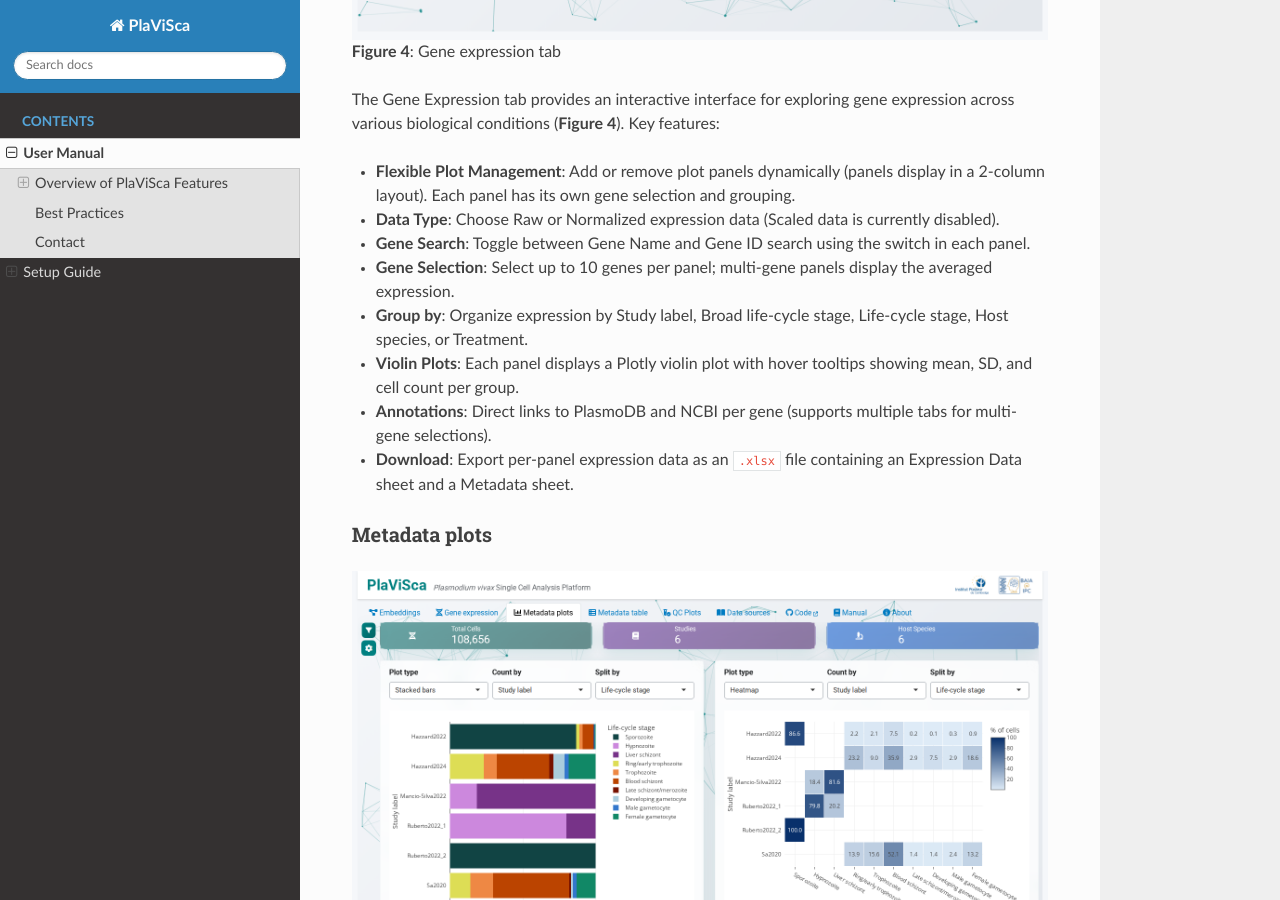
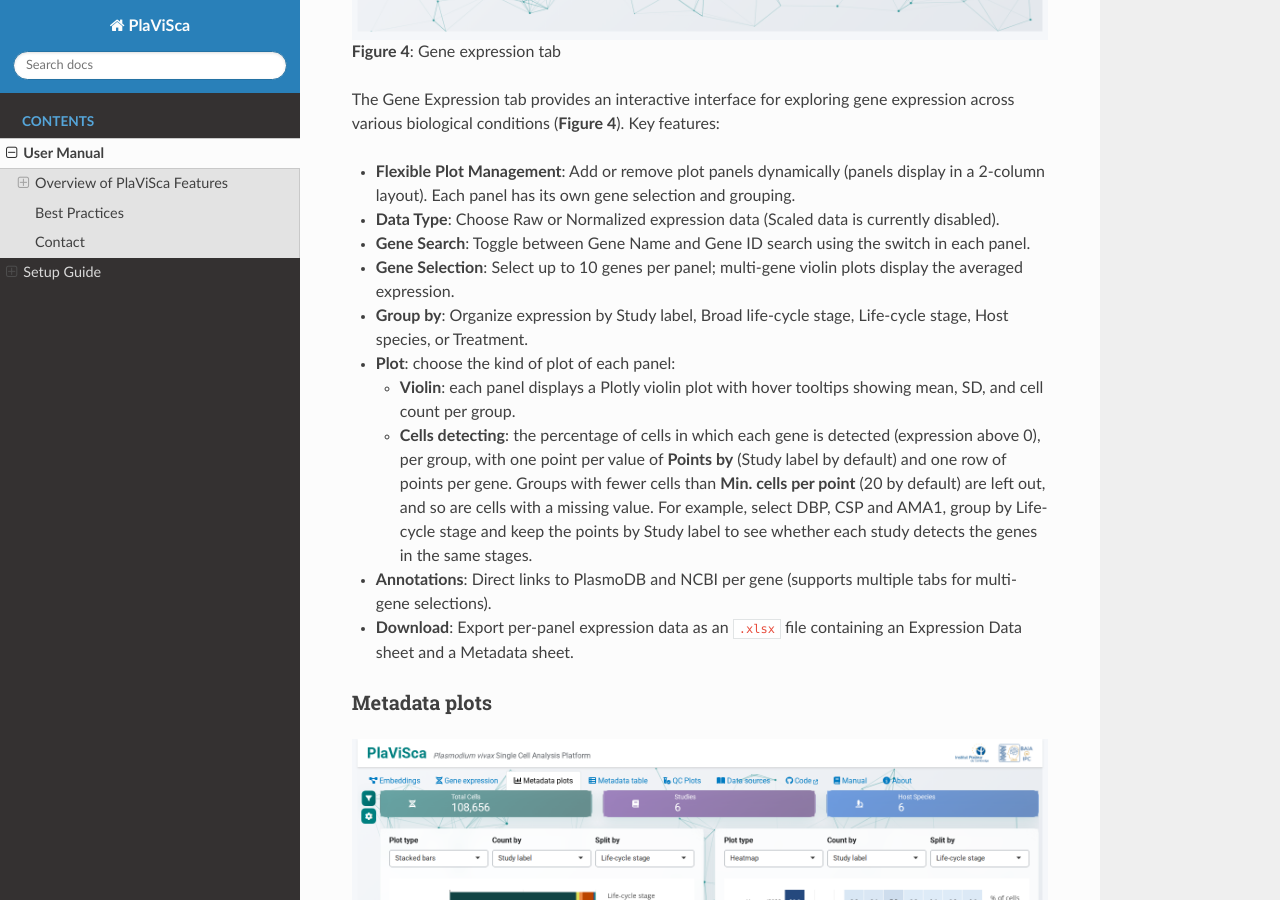
Before and after one commit to baia-ipc/PlaViSCA-app, a Sphinx documentation site: the page built from manual/docs/source/user_manual.md, in a window 1280 px wide and 900 px high, scrolled down 4087 px. Built offline with Sphinx 7.4.7 and the Read the Docs theme 3.1.0, drawn with Linux system fonts in a browser that asks for light colours.

Commit message:
Gene expression: plot of the cells detecting each gene
Each Gene expression card has a "Plot" menu: "Violin" (as before) or
"Cells detecting", the percentage of cells in which each gene is
detected, per group, one point per value of a second field ("Points by",
Study label by default) and one row per gene, leaving out groups with
fewer than "Min. cells per point" cells (default 20). Grouped by
life-cycle stage with DBP, CSP and AMA1 it gives panel E of the case
study figure of the manuscript.

The first and the added cards draw their plot with one function,
gene_expression_card_plot(); the counting and the plot are in
functions/plots_gene_detection.R, with a test. Manual updated, its
Gene expression screenshot retaken.

```diff
--- a/manual/docs/source/user_manual.md
+++ b/manual/docs/source/user_manual.md
@@ -91,9 +91,11 @@ The Gene Expression tab provides an interactive interface for exploring gene exp
 - **Flexible Plot Management**: Add or remove plot panels dynamically (panels display in a 2-column layout). Each panel has its own gene selection and grouping.
 - **Data Type**: Choose Raw or Normalized expression data (Scaled data is currently disabled).
 - **Gene Search**: Toggle between Gene Name and Gene ID search using the switch in each panel.
-- **Gene Selection**: Select up to 10 genes per panel; multi-gene panels display the averaged expression.
+- **Gene Selection**: Select up to 10 genes per panel; multi-gene violin plots display the averaged expression.
 - **Group by**: Organize expression by Study label, Broad life-cycle stage, Life-cycle stage, Host species, or Treatment.
-- **Violin Plots**: Each panel displays a Plotly violin plot with hover tooltips showing mean, SD, and cell count per group.
+- **Plot**: choose the kind of plot of each panel:
+  - **Violin**: each panel displays a Plotly violin plot with hover tooltips showing mean, SD, and cell count per group.
+  - **Cells detecting**: the percentage of cells in which each gene is detected (expression above 0), per group, with one point per value of **Points by** (Study label by default) and one row of points per gene. Groups with fewer cells than **Min. cells per point** (20 by default) are left out, and so are cells with a missing value. For example, select DBP, CSP and AMA1, group by Life-cycle stage and keep the points by Study label to see whether each study detects the genes in the same stages.
 - **Annotations**: Direct links to PlasmoDB and NCBI per gene (supports multiple tabs for multi-gene selections).
 - **Download**: Export per-panel expression data as an `.xlsx` file containing an Expression Data sheet and a Metadata sheet.
 
```
Also changed, not shown: README.md (+2 -2 lines), docs/developer.md (+1 -0 lines), manual/docs/source/imgs/gene_expression.png, 11 other files.
